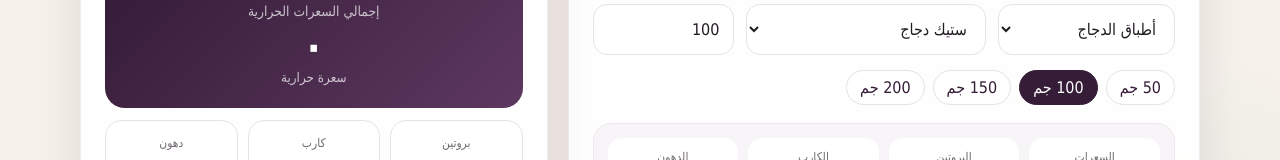
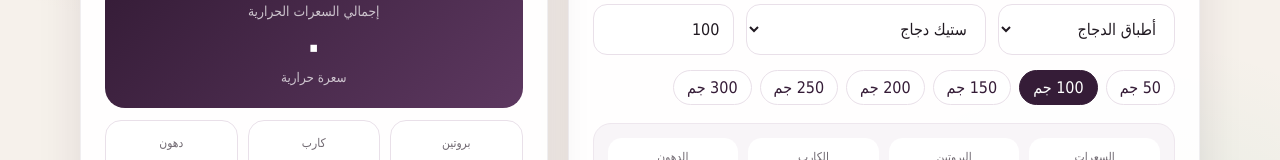
Before and after one commit to HealthyYard/CalorieCalculator, a plain HTML site: page index.html in a window 1280 px wide. Shown: the part 364-524 px from the top of the page. Drawn offline with Linux system fonts and the light colour scheme.

Commit message:
index.html

```diff
--- a/index.html
+++ b/index.html
@@ -487,6 +487,10 @@
           <button class="chip active" type="button" data-grams="100">100 جم</button>
           <button class="chip" type="button" data-grams="150">150 جم</button>
           <button class="chip" type="button" data-grams="200">200 جم</button>
+          <button class="chip" type="button" data-grams="250">250 جم</button>
+          <button class="chip" type="button" data-grams="300">300 جم</button>
+
+
         </div>
 
         <div class="preview" aria-live="polite">
```
